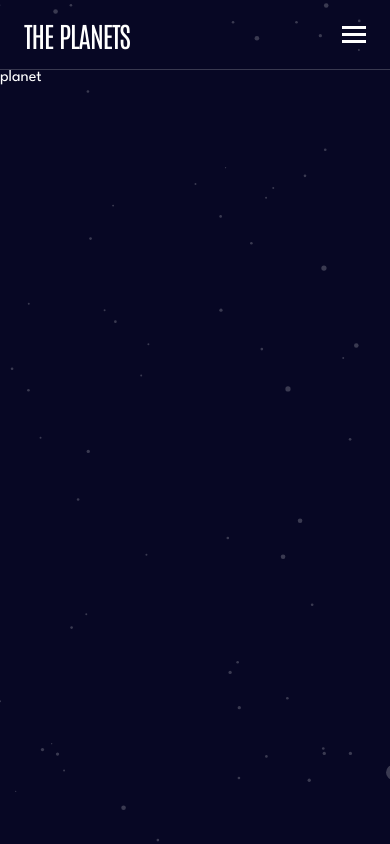
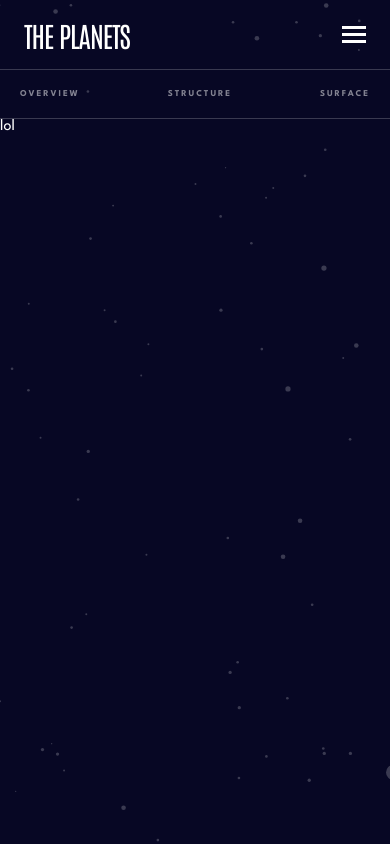
Before and after one commit to Newpoki/frontendmentor-planets, a Next.js app: page /1 in a window 390 px wide. Built offline with nearby package versions, Linux system fonts and the light colour scheme.

Commit message:
feat: add mobile view tabs navigation in planet route

```diff
--- /dev/null
+++ b/app/[slug]/layout.tsx
@@ -0,0 +1,14 @@
+import { MobileViewTabs } from './mobile-view-tabs'
+
+type Props = {
+    children: React.ReactNode
+}
+
+export default function PlanetLayout({ children }: Props) {
+    return (
+        <>
+            <MobileViewTabs />
+            {children}
+        </>
+    )
+}
--- /dev/null
+++ b/app/[slug]/mobile-view-tab.tsx
@@ -0,0 +1,70 @@
+import { useParams, useSearchParams } from 'next/navigation'
+import { useCallback, useEffect, useRef } from 'react'
+import { PlanetsName } from '../types'
+import Link from 'next/link'
+import { PlanetViewTabIndicatorData, PlanetViewTabsName } from './types'
+import { twJoin } from 'tailwind-merge'
+
+type Props = {
+    name: PlanetViewTabsName
+    setCurrentPlanetViewTabIndicatorData: (data: PlanetViewTabIndicatorData) => void
+}
+
+export const MobileViewTab = ({ name, setCurrentPlanetViewTabIndicatorData }: Props) => {
+    const { slug } = useParams<{ slug: PlanetsName }>()
+    const searchParams = useSearchParams()
+
+    const ref = useRef<HTMLLIElement>(null)
+
+    const view = searchParams.get('view')
+
+    const isActiveTab = view === name || (view == null && name === 'overview')
+
+    // Update the current link indicator with the current found link
+    const handleChangeCurrentLinkIndicatorData = useCallback(() => {
+        if (ref.current != null && isActiveTab) {
+            const clientRect = ref.current.getBoundingClientRect()
+            const name = ref.current.getAttribute('data-attribute-name')
+
+            if (name == null) {
+                return
+            }
+
+            setCurrentPlanetViewTabIndicatorData({
+                left: clientRect.left,
+                width: clientRect.width,
+                name: name as PlanetViewTabsName,
+                planetName: slug,
+                bottom: clientRect.y + clientRect.height,
+            })
+        }
+    }, [isActiveTab, setCurrentPlanetViewTabIndicatorData, slug])
+
+    useEffect(() => {
+        handleChangeCurrentLinkIndicatorData()
+    }, [handleChangeCurrentLinkIndicatorData])
+
+    // Update the current link indicator data on resize
+    useEffect(() => {
+        window.addEventListener('resize', handleChangeCurrentLinkIndicatorData)
+
+        return () => {
+            window.removeEventListener('resize', handleChangeCurrentLinkIndicatorData)
+        }
+    }, [handleChangeCurrentLinkIndicatorData])
+
+    return (
+        <li ref={ref} data-attribute-name={name}>
+            <Link href={`/${slug}?view=${name}`} className="flex items-center justify-between py-5">
+                <span
+                    className={twJoin(
+                        'text-menuSmall uppercase text-white/50',
+                        isActiveTab && 'text-white/100'
+                    )}
+                >
+                    {name}
+                </span>
+            </Link>
+        </li>
+    )
+}
--- /dev/null
+++ b/app/[slug]/mobile-view-tabs-indicator.tsx
@@ -0,0 +1,41 @@
+'use client'
+
+import { twMerge } from 'tailwind-merge'
+import { PlanetsName } from '../types'
+import { PlanetViewTabIndicatorData } from './types'
+
+const planetsColor: { [planetName in PlanetsName]: string } = {
+    mercury: 'bg-mercury',
+    venus: 'bg-venus',
+    earth: 'bg-earth',
+    mars: 'bg-mars',
+    jupiter: 'bg-jupiter',
+    saturn: 'bg-saturn',
+    uranus: 'bg-uranus',
+    neptune: 'bg-neptune',
+}
+
+type Props = {
+    currentPlanetViewTabIndicatorData: PlanetViewTabIndicatorData | null
+}
+
+export const MobileViewTabsIndicator = ({ currentPlanetViewTabIndicatorData }: Props) => {
+    if (currentPlanetViewTabIndicatorData == null) {
+        return null
+    }
+
+    const { planetName, left, width, bottom } = currentPlanetViewTabIndicatorData
+
+    const color = planetsColor[planetName]
+
+    return (
+        <div
+            className={twMerge('fixed left-0 h-1 transition-all', color)}
+            style={{
+                transform: `translateX(${left}px)`,
+                width: width,
+                top: bottom - 4,
+            }}
+        />
+    )
+}
--- /dev/null
+++ b/app/[slug]/mobile-view-tabs.tsx
@@ -0,0 +1,34 @@
+'use client'
+
+import { MobileViewTab } from './mobile-view-tab'
+import { useState } from 'react'
+import { PlanetViewTabIndicatorData } from './types'
+import { MobileViewTabsIndicator } from './mobile-view-tabs-indicator'
+
+export const MobileViewTabs = () => {
+    const [currentPlanetViewTabIndicatorData, setCurrentPlanetViewTabIndicatorData] =
+        useState<PlanetViewTabIndicatorData | null>(null)
+
+    return (
+        <nav>
+            <ul className="flex items-center justify-between border-b-1 border-b-white/20 px-5">
+                <MobileViewTabsIndicator
+                    currentPlanetViewTabIndicatorData={currentPlanetViewTabIndicatorData}
+                />
+
+                <MobileViewTab
+                    name="overview"
+                    setCurrentPlanetViewTabIndicatorData={setCurrentPlanetViewTabIndicatorData}
+                />
+                <MobileViewTab
+                    name="structure"
+                    setCurrentPlanetViewTabIndicatorData={setCurrentPlanetViewTabIndicatorData}
+                />
+                <MobileViewTab
+                    name="surface"
+                    setCurrentPlanetViewTabIndicatorData={setCurrentPlanetViewTabIndicatorData}
+                />
+            </ul>
+        </nav>
+    )
+}
--- a/app/[slug]/page.tsx
+++ b/app/[slug]/page.tsx
@@ -1,7 +1,7 @@
 export default function Planet() {
     return (
         <div>
-            <p>planet</p>
+            <p>lol</p>
         </div>
     )
 }
--- /dev/null
+++ b/app/[slug]/types.ts
@@ -0,0 +1,11 @@
+import { PlanetsName } from '../types'
+
+export type PlanetViewTabsName = 'overview' | 'structure' | 'surface'
+
+export type PlanetViewTabIndicatorData = {
+    left: number
+    width: number
+    name: PlanetViewTabsName
+    planetName: PlanetsName
+    bottom: number
+}
--- a/tailwind.config.ts
+++ b/tailwind.config.ts
@@ -92,6 +92,14 @@ const config: Config = {
                         letterSpacing: '1.364px',
                     },
                 ],
+                menuSmall: [
+                    '9px',
+                    {
+                        fontWeight: 700,
+                        lineHeight: 'normal',
+                        letterSpacing: '1.929px',
+                    },
+                ],
                 body: [
                     '14px',
                     {
```
Also changed, not shown: .eslintrc.json.
